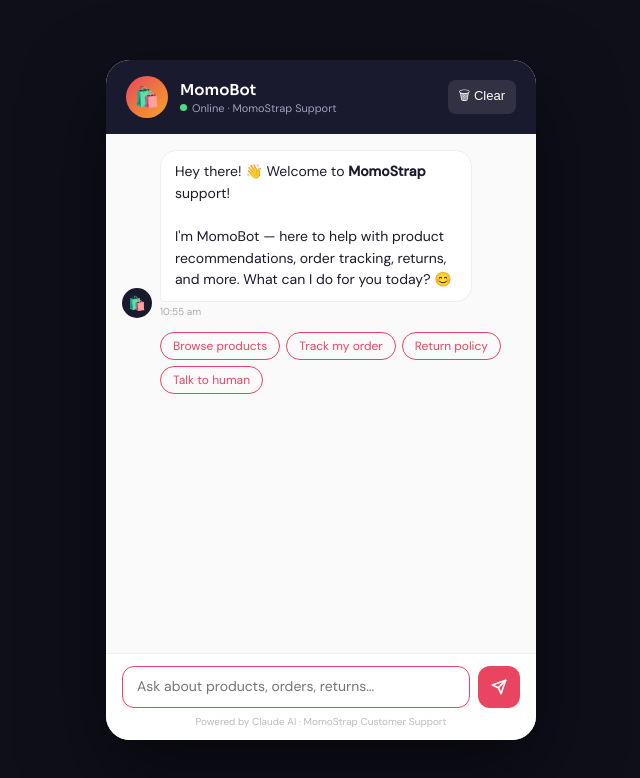
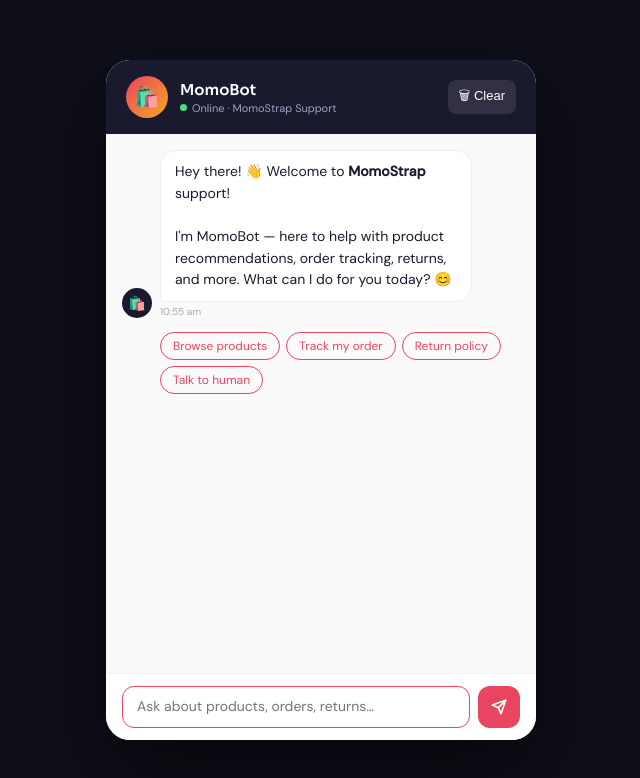
Before and after one commit to Hariharan-thevar/Chat_botvsc, a plain HTML site: page index.html in a window 1280 px wide. Shown: the whole page, without its empty margins (319-959 px from the left). Drawn offline with Linux system fonts and the light colour scheme.

Commit message:
Remove input footer from index.html
Removed the input footer section from the HTML.

```diff
--- a/index.html
+++ b/index.html
@@ -158,7 +158,7 @@
         </svg>
       </button>
     </div>
-    <div class="input-footer">Powered by Claude AI · MomoStrap Customer Support</div>
+
   </div>
 </div>
 
```
